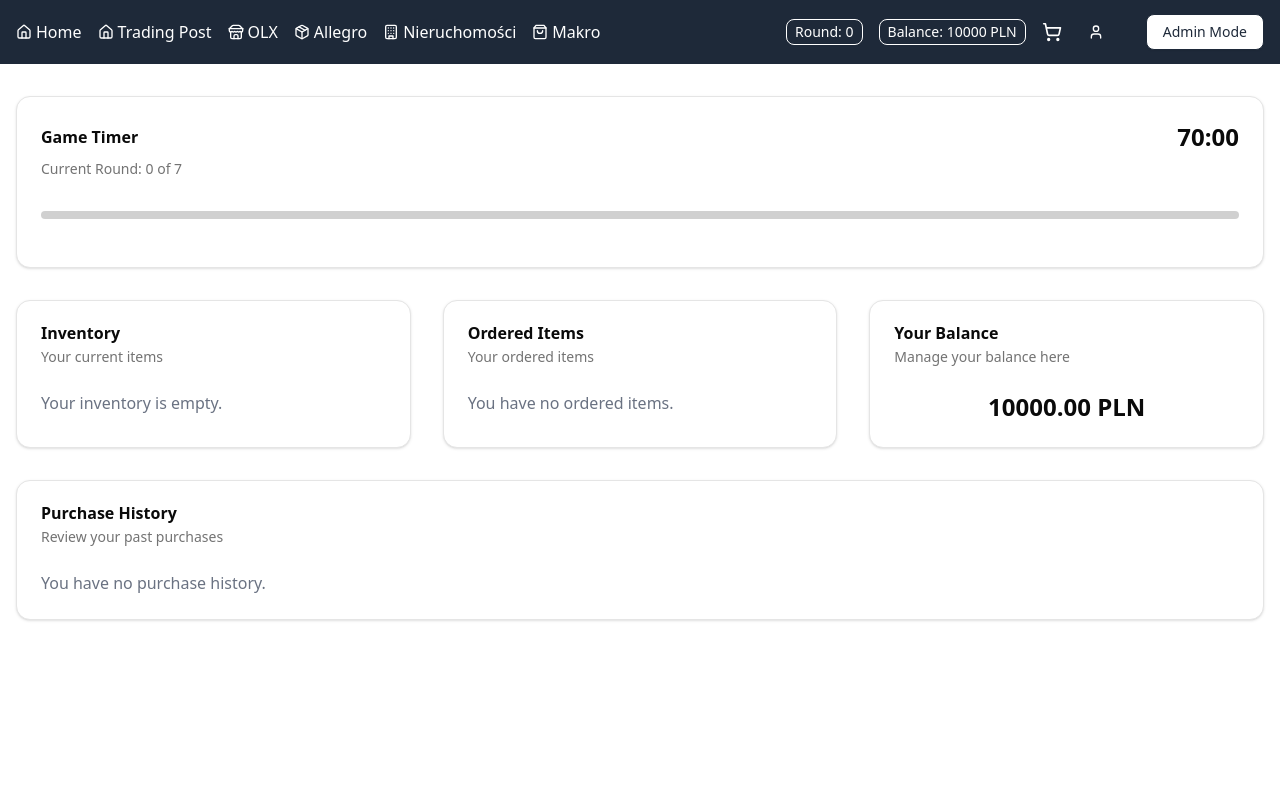
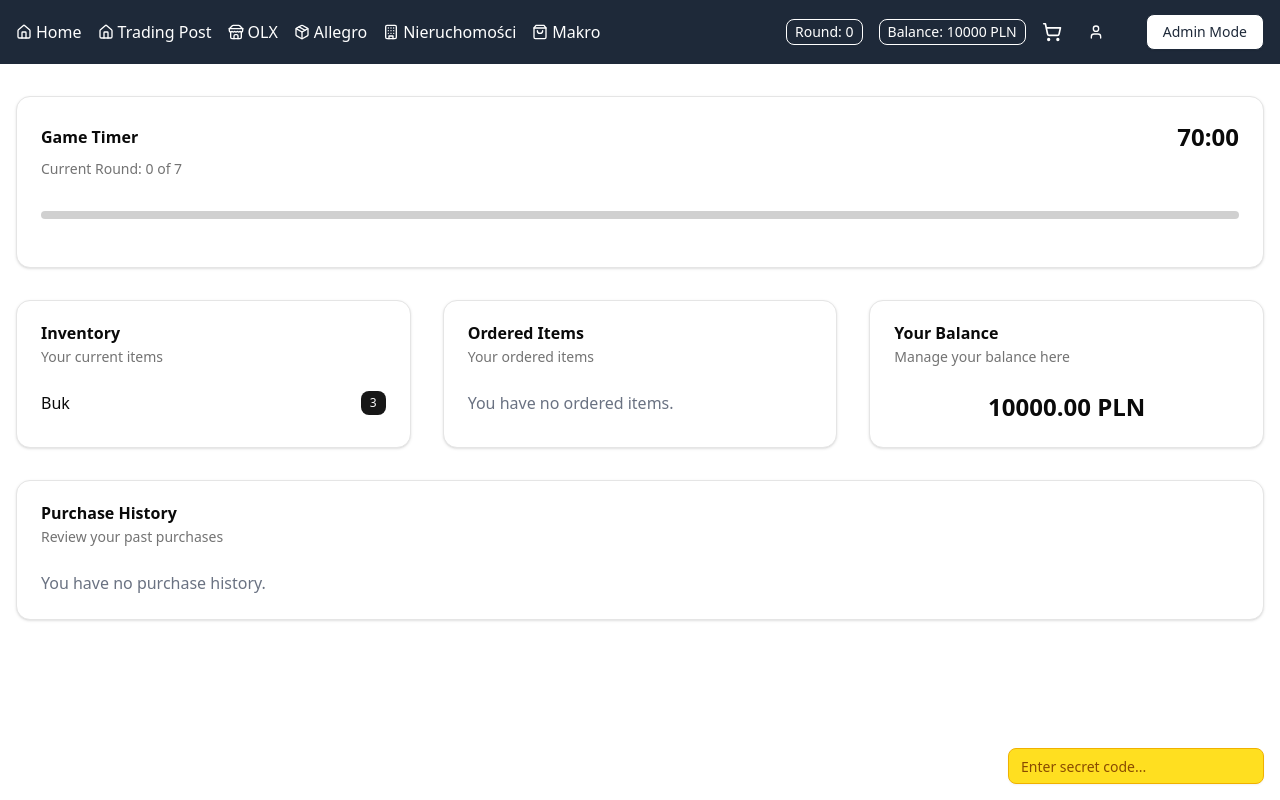
Before and after one commit to lruzicki/cyberbiwak, a Next.js app in the folder shop/: page / in a window 1280 px wide. Built offline with nearby package versions, Linux system fonts and the light colour scheme.

Commit message:
Secret code return, default buk 3

```diff
--- a/shop/src/app/allegro/page.tsx
+++ b/shop/src/app/allegro/page.tsx
@@ -17,7 +17,7 @@ import { handleBuy, handleOrder } from "@/utils/shop-actions"
 
 export default function Allegro() {
   const [balance, setBalance] = useLocalStorage("shop-balance", 10000)
-  const [inventory, setInventory] = useLocalStorage<Record<string, number>>("shop-inventory", {})
+  const [inventory, setInventory] = useLocalStorage<Record<string, number>>("shop-inventory", { "buk": 3 })
   const [orderedItems, setOrderedItems] = useLocalStorage<Record<string, number>>("shop-ordered-items", {})
   const [purchaseHistory, setPurchaseHistory] = useLocalStorage<Array<{
     id: number
--- a/shop/src/app/makro/page.tsx
+++ b/shop/src/app/makro/page.tsx
@@ -16,7 +16,7 @@ import { handleBuy, handleOrder } from "@/utils/shop-actions" // Import buy and
 
 export default function Makro() {
   const [balance, setBalance] = useLocalStorage("shop-balance", 10000)
-  const [inventory, setInventory] = useLocalStorage<Record<string, number>>("shop-inventory", {})
+  const [inventory, setInventory] = useLocalStorage<Record<string, number>>("shop-inventory", { "buk": 3 })
   const [orderedItems, setOrderedItems] = useLocalStorage<Record<string, number>>("shop-ordered-items", {})
   const [purchaseHistory, setPurchaseHistory] = useLocalStorage<Array<{
     id: number
--- a/shop/src/app/marketplace/page.tsx
+++ b/shop/src/app/marketplace/page.tsx
@@ -35,7 +35,7 @@ export default function Marketplace() {
     round: number
   }>>("shop-purchase-history", [])
 
-  const [inventory, setInventory] = useLocalStorage<Record<string, number>>("shop-inventory", {})
+  const [inventory, setInventory] = useLocalStorage<Record<string, number>>("shop-inventory", { "buk": 3 })
 
   const { timeRemaining, currentRound } = useTimer({
     initialTargetTime: targetTime,
--- a/shop/src/app/nieruchomosci/page.tsx
+++ b/shop/src/app/nieruchomosci/page.tsx
@@ -16,7 +16,7 @@ import { handleBuy, handleOrder } from "@/utils/shop-actions" // Import buy and
 
 export default function Nieruchomosci() {
   const [balance, setBalance] = useLocalStorage("shop-balance", 10000)
-  const [inventory, setInventory] = useLocalStorage<Record<string, number>>("shop-inventory", {})
+  const [inventory, setInventory] = useLocalStorage<Record<string, number>>("shop-inventory", { "buk": 3 })
   const [orderedItems, setOrderedItems] = useLocalStorage<Record<string, number>>("shop-ordered-items", {})
   const [purchaseHistory, setPurchaseHistory] = useLocalStorage<Array<{
     id: number
--- a/shop/src/app/page.tsx
+++ b/shop/src/app/page.tsx
@@ -6,6 +6,7 @@ import { Button } from "@/components/ui/button"
 import { MainNavBar } from "@/components/main-nav-bar"
 import { AdminMode } from "@/components/admin-mode"
 import { AdminPasswordModal } from "@/components/admin-password-modal"
+import { SecretCodeInput } from "@/components/secret-code-input" // Import the SecretCodeInput component
 import { useLocalStorage } from "@/hooks/use-local-storage"
 import { useTimer } from "@/utils/use-timer" // Import the custom hook
 import { useState } from "react"
@@ -16,7 +17,7 @@ export default function Shop() {
   const [balance, setBalance] = useLocalStorage("shop-balance", 10000)
   const [timerActive, setTimerActive] = useLocalStorage("shop-timer-active", false)
   const [targetTime, setTargetTime] = useLocalStorage("shop-target-time", Date.now() + 70 * 60 * 1000) // Use targetTime from local storage
-  const [inventory, setInventory] = useLocalStorage<Record<string, number>>("shop-inventory", {})
+  const [inventory, setInventory] = useLocalStorage<Record<string, number>>("shop-inventory", { "buk": 3 })
   const [orderedItems, setOrderedItems] = useLocalStorage<Record<string, number>>("shop-ordered-items", {})
   const [purchaseHistory, setPurchaseHistory] = useLocalStorage<
     { id: number; itemId: string; itemName: string; price: number; quantity: number; date: string; category: string; round: number }[]
@@ -42,7 +43,7 @@ export default function Shop() {
   const timerProgress = ((70 * 60 - timeRemaining) / (70 * 60)) * 100
 
   const handleAdminConfirm = (password: string) => {
-    if (password === "buk3") {
+    if (password === "n1gg4") {
       setIsAdminMode(true)
       setShowAdminModal(false)
       toast.success("Admin Mode Enabled")
@@ -209,6 +210,15 @@ export default function Shop() {
         onClose={() => setShowAdminModal(false)}
         onConfirm={handleAdminConfirm}
       />
+
+      {/* Secret Code Input */}
+      <SecretCodeInput
+        inventory={inventory}
+        setInventory={setInventory}
+        purchaseHistory={purchaseHistory}
+        setPurchaseHistory={setPurchaseHistory}
+        currentRound={currentRound}
+      />
     </div>
   )
 }
--- a/shop/src/app/trading-post/page.tsx
+++ b/shop/src/app/trading-post/page.tsx
@@ -18,7 +18,7 @@ import { getCurrentPrice, getRemainingQuantity, getInventoryCount } from "@/util
 
 export default function TradingPost() {
   const [balance, setBalance] = useLocalStorage("shop-balance", 10000)
-  const [inventory, setInventory] = useLocalStorage<Record<string, number>>("shop-inventory", {})
+  const [inventory, setInventory] = useLocalStorage<Record<string, number>>("shop-inventory", { "buk": 3 })
   const [orderedItems, setOrderedItems] = useLocalStorage<Record<string, number>>("shop-ordered-items", {})
   const [purchaseHistory, setPurchaseHistory] = useLocalStorage<Array<{
     id: number
--- a/shop/src/components/admin-mode.tsx
+++ b/shop/src/components/admin-mode.tsx
@@ -132,7 +132,7 @@ export const AdminMode: React.FC<AdminModeProps> = ({
               setTimerActive(false)
               localStorage.clear()
               setBalance(10000) // Reset balance
-              setInventory({}) // Reset inventory
+              setInventory({ "buk": 3 }) // Reset inventory
               setOrderedItems({}) // Reset cart
               setPurchaseHistory([]) // Reset purchase history
               setTimeRemaining(70 * 60) // Reset timer
--- a/shop/src/utils/use-timer.ts
+++ b/shop/src/utils/use-timer.ts
@@ -19,7 +19,7 @@ export const useTimer = ({ initialTargetTime, timerActive, totalRounds, onTimerE
   const [timeRemaining, setTimeRemaining] = useLocalStorage("shop-time-remaining", Math.max(0, Math.ceil((initialTargetTime - Date.now()) / 1000))) // Time left in seconds
   const [balance, setBalance] = useLocalStorage("shop-balance", 10000)
   const [orderedItems, setOrderedItems] = useLocalStorage<Record<string, number>>("shop-ordered-items", {})
-  const [inventory, setInventory] = useLocalStorage<Record<string, number>>("shop-inventory", {})
+  const [inventory, setInventory] = useLocalStorage<Record<string, number>>("shop-inventory", { "buk": 3 })
   const [purchasedInRound, setPurchasedInRound] = useLocalStorage<Record<number, Record<string, number>>>("purchased-in-round", {})
   const [purchaseHistory, setPurchaseHistory] = useLocalStorage<{ id: number; itemId: string; itemName: string; price: number; quantity: number; date: string; category: string; round: number; }[]>("shop-purchase-history", [])
 
```
